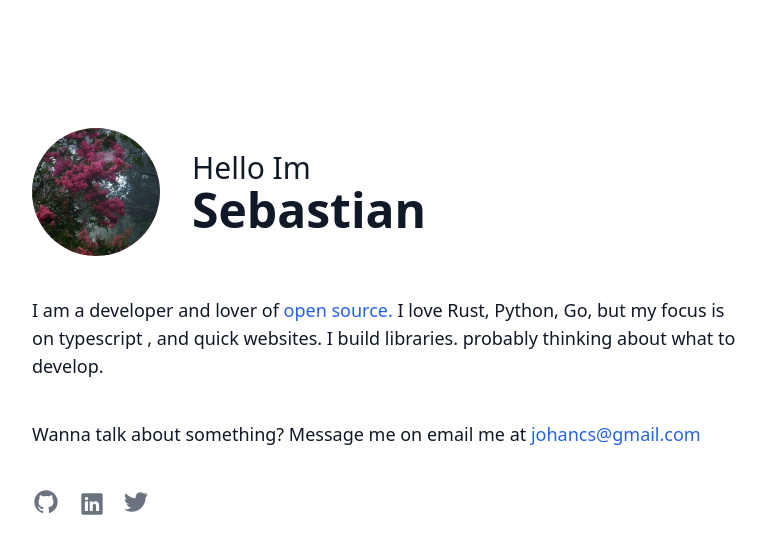
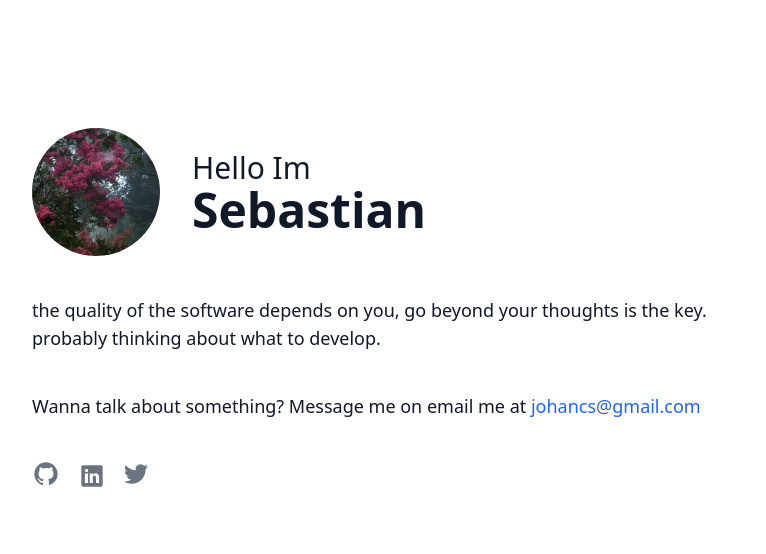
Before and after one commit to sebastiandotdev/www-example, a Next.js app: page / in a window 1280 px wide. Shown: the top 554 px of the page, without its empty margins (256-1022 px from the left). Built offline with nearby package versions, Linux system fonts and the light colour scheme.

Commit message:
changes profile

```diff
--- a/components/Like.tsx
+++ b/components/Like.tsx
@@ -1,9 +1,8 @@
 export const Like = () => {
   return (
     <p>
-      I am a developer and lover of <a href="https://github.com/sebastian009w" className="text-blue-600 hover:text-blue-500 hover:underline transition duration-75 ease-in-out"> open source. </a>
-      I love Rust, Python, Go, but my focus is on typescript , and quick websites. I build libraries.
-      probably thinking about what to develop.
+      the quality of the software depends on you, go beyond your thoughts is the key.
+         probably thinking about what to develop.
     </p>
   );
 };
```
